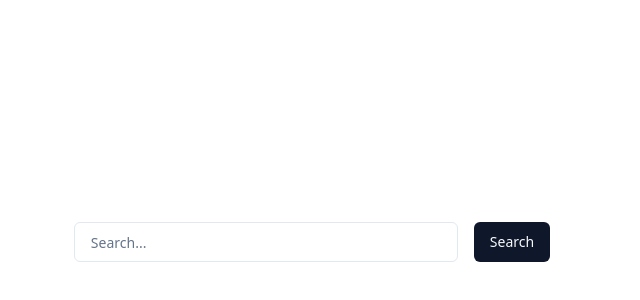
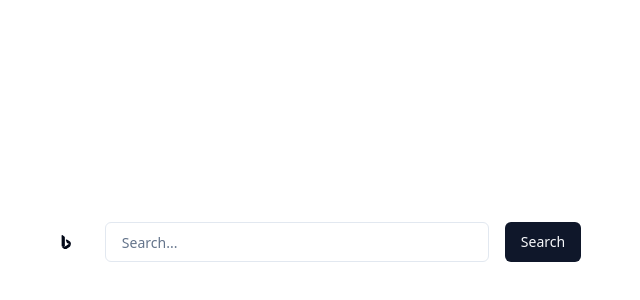
Before and after one commit to VictorlReis/bing-search-app, a React (Vite) app: page / in a window 1280 px wide. Shown: the part 134-434 px from the top of the page, without its empty margins (328-968 px from the left). Built offline with nearby package versions, Linux system fonts and the light colour scheme.

Commit message:
feat: clear search

```diff
--- a/package.json
+++ b/package.json
@@ -19,6 +19,7 @@
     "lucide-react": "^0.320.0",
     "react": "^18.2.0",
     "react-dom": "^18.2.0",
+    "react-icons": "^5.0.1",
     "tailwind-merge": "^2.2.1",
     "tailwindcss-animate": "^1.0.7"
   },
--- a/src/components/SearchForm.tsx
+++ b/src/components/SearchForm.tsx
@@ -2,26 +2,35 @@ import { useState } from "react";
 import { Button } from "./ui/button";
 import { Input } from "./ui/input";
 import useSearch from "@/hooks/useSearch";
+import { BsBing } from "react-icons/bs";
 
 const SearchForm = () => {
-  const [query, setSearchText] = useState("");
+  const [query, setQuery] = useState("");
   const { searchResults, loading, error, search } = useSearch();
 
   console.log(searchResults);
-  const handleSearch = async (e) => {
-    e.preventDefault();
+  const handleSearch = async () => {
     search(query);
+  };
+
+  const clearSearch = () => {
+    setQuery("");
+    search("");
   };
 
   return (
     <div className="flex flex-col bg-background text-foreground items-center justify-center h-screen">
       {" "}
       <div className="flex items-center space-x-4 mb-12">
+        <Button variant="ghost" onClick={clearSearch}>
+          <BsBing />
+        </Button>
         <Input
           type="text"
+          value={query}
           placeholder="Search..."
           className="w-96 p-4"
-          onChange={(e) => setSearchText(e.target.value)}
+          onChange={(e) => setQuery(e.target.value)}
           disabled={loading}
         />
         <Button type="button" onClick={handleSearch}>
@@ -31,10 +40,10 @@ const SearchForm = () => {
       <div className="grid gap-6 max-w-4xl">
         {searchResults.map((result) => {
           return (
-            <div key={result.id} className="px-14">
+            <div key={result.id} className="p-2 rounded-lg hover:bg-zinc-50">
               <a
                 href={result.url}
-                className="text-blue-700 hover:underline text-xl font-semibold"
+                className="bg-background hover:underline text-xl font-semibold"
               >
                 {result.name}
               </a>
--- a/src/hooks/useSearch.ts
+++ b/src/hooks/useSearch.ts
@@ -7,8 +7,13 @@ const useSearch = () => {
   const [error, setError] = useState<null | string>("");
 
   const search = async (query: string) => {
-    setError(null);
+    if (!query || query === "") {
+      setLoading(false);
+      setSearchResults([]);
+      return { searchResults, loading, error, search };
+    }
     try {
+      setError(null);
       setLoading(true);
       const response = await axios.get(
         `https://api.bing.microsoft.com/v7.0/search?q=${query}`,
@@ -18,7 +23,6 @@ const useSearch = () => {
           },
         },
       );
-
       setSearchResults(response.data.webPages.value);
     } catch (error) {
       setError("Error fetching search results");
```
